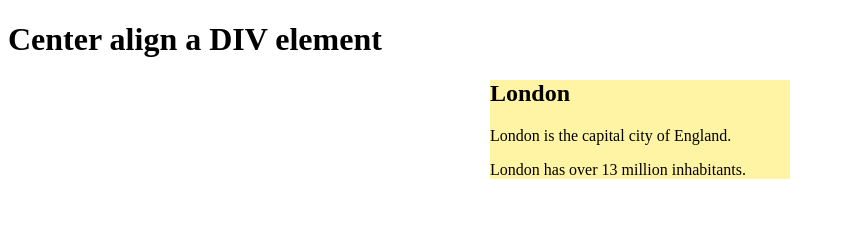
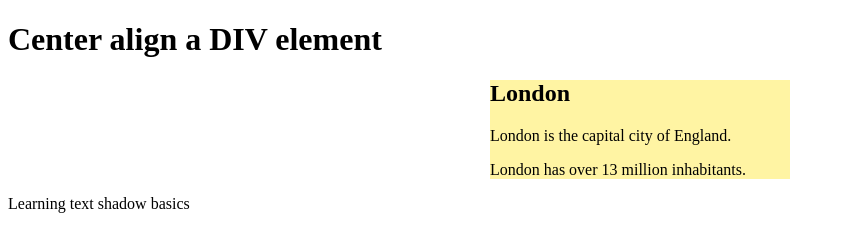
Before and after one commit to ianwambaire/HTMLCSS, a plain HTML site: page div.html in a window 1280 px wide. Shown: the whole page, without its empty margins (0-845 px from the left). Drawn offline with Linux system fonts and the light colour scheme.

Commit message:
learnt css text shadow effects

```diff
--- a/div.html
+++ b/div.html
@@ -20,5 +20,6 @@
   <p>London is the capital city of England.</p>
   <p>London has over 13 million inhabitants.</p>
 </div>
+<p id="b">Learning text shadow basics</p>
 </body>
 </html>
--- /dev/null
+++ b/leaningcss.css
@@ -0,0 +1,6 @@
+#b{
+    color: white;
+    font-family: verdana;
+    text-shadow: 2px 2px 5px black, 0px 0px 10px blue, 0px 0px 15px darkblue;
+
+}
```
Also changed, not shown: leaningcss.html (added, +13 -0 lines).
